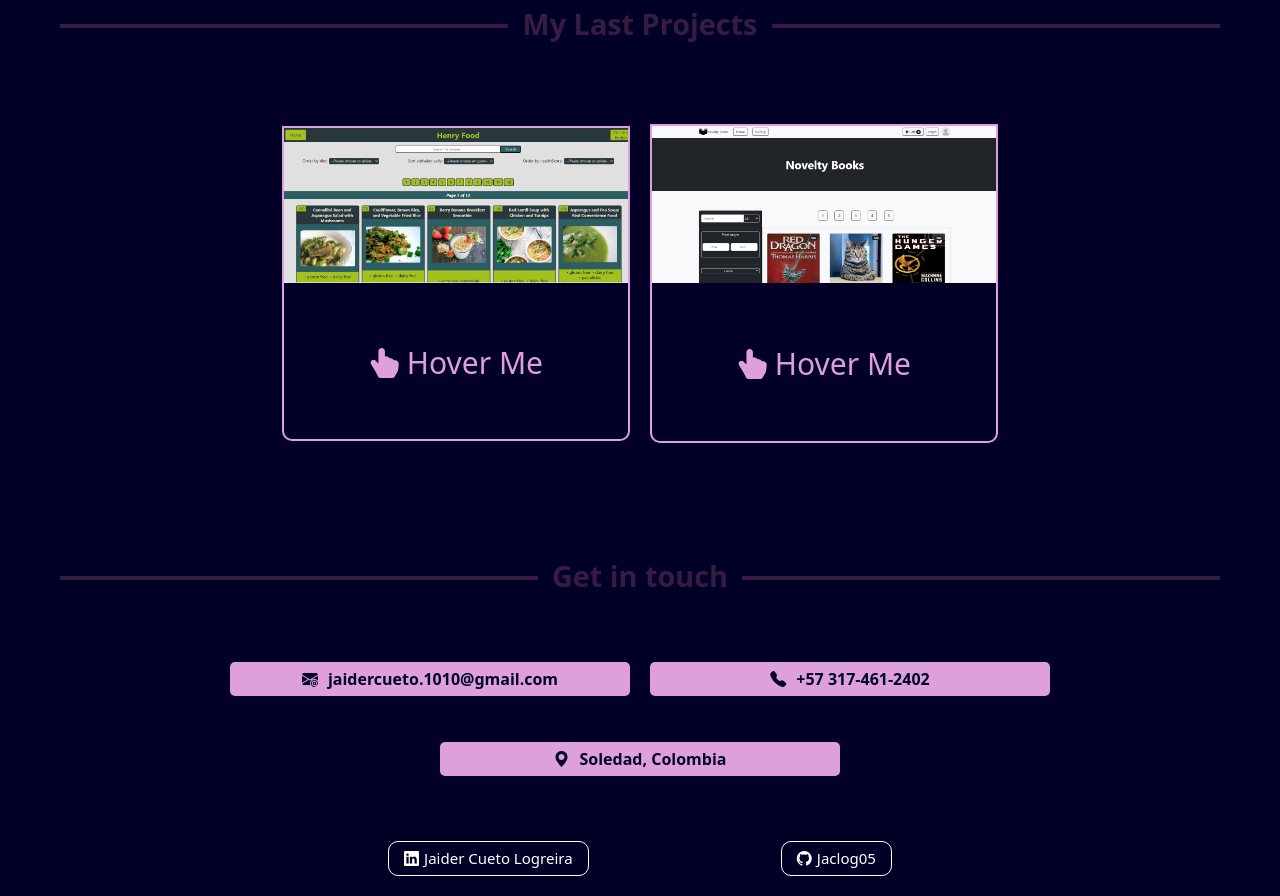
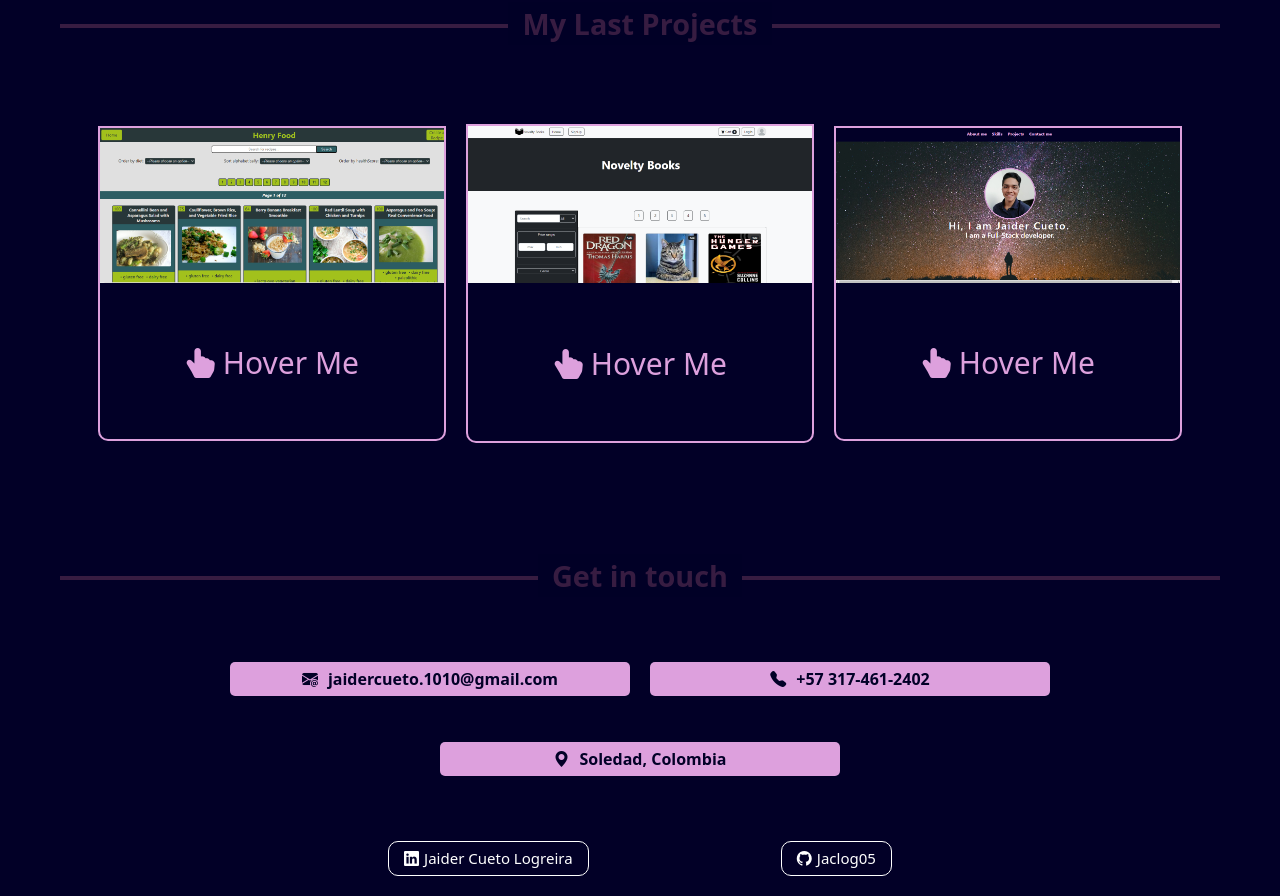
Before and after one commit to Jaclog05/my-portfolio, a React (Create React App) app: page / in a window 1280 px wide. Shown: the part 1760-2656 px from the top of the page. Built offline with nearby package versions, Linux system fonts and the light colour scheme.

Commit message:
add portfolio to section my projects

```diff
--- a/src/App.js
+++ b/src/App.js
@@ -5,6 +5,7 @@ import ResumeButton from './components/ResumeButton.jsx';
 import img from './Jaider_Cueto_Profile_picture.jpeg'
 import food from './Henry-food.png'
 import novelty from './Novelty-books.png'
+import portfolio from './portfolio.png'
 
 function App() {
   return (
@@ -104,6 +105,21 @@ function App() {
                     <h2><i class="bi bi-hand-index-thumb-fill"></i>  Hover Me</h2>
                   </div>
                 </a>
+                <a
+                  href='https://my-portfolio-jaclog05.vercel.app/'
+                  target="_blank"
+                  rel="noreferrer"
+                >
+                  <div className={styles.workContainer}>
+                    <img src={portfolio} alt="noveltyProject"/>
+                    <div className={styles.workDetail}>
+                        <h3>Personal portfolio</h3>
+                        <p>The site where you are right now!. My personal portfolio
+                          created with react, using CSS modules and it's responsive!</p>
+                    </div>
+                    <h2><i class="bi bi-hand-index-thumb-fill"></i>  Hover Me</h2>
+                  </div>
+                </a>
             </div>
         </div>
         <div id='contact_me' className={styles.contact}>
--- a/src/App.module.css
+++ b/src/App.module.css
@@ -253,7 +253,7 @@
 @media (max-width: 920px){
   .skillsWork {
     display: grid;
-    grid-template-rows: 1fr 1fr;
+    grid-template-rows: 1fr 1fr 1fr;
     gap: 10px;
     justify-items: center;
   }
```
Also changed, not shown: src/portfolio.png (added).
